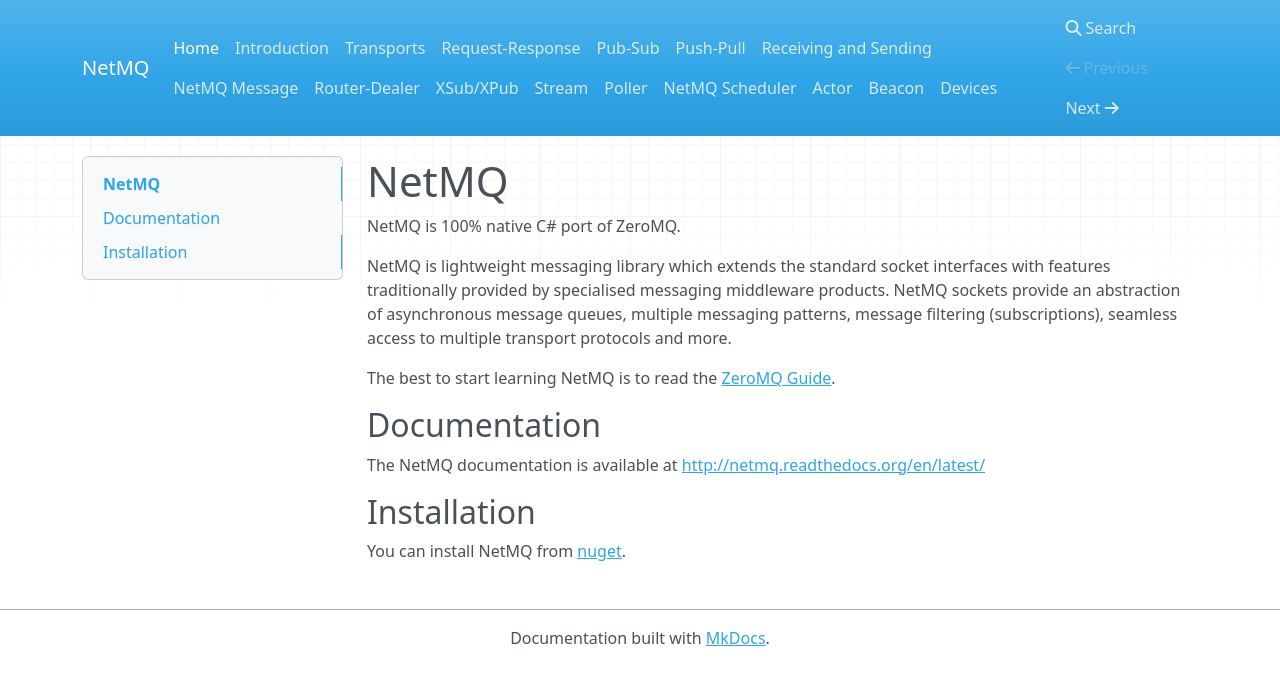
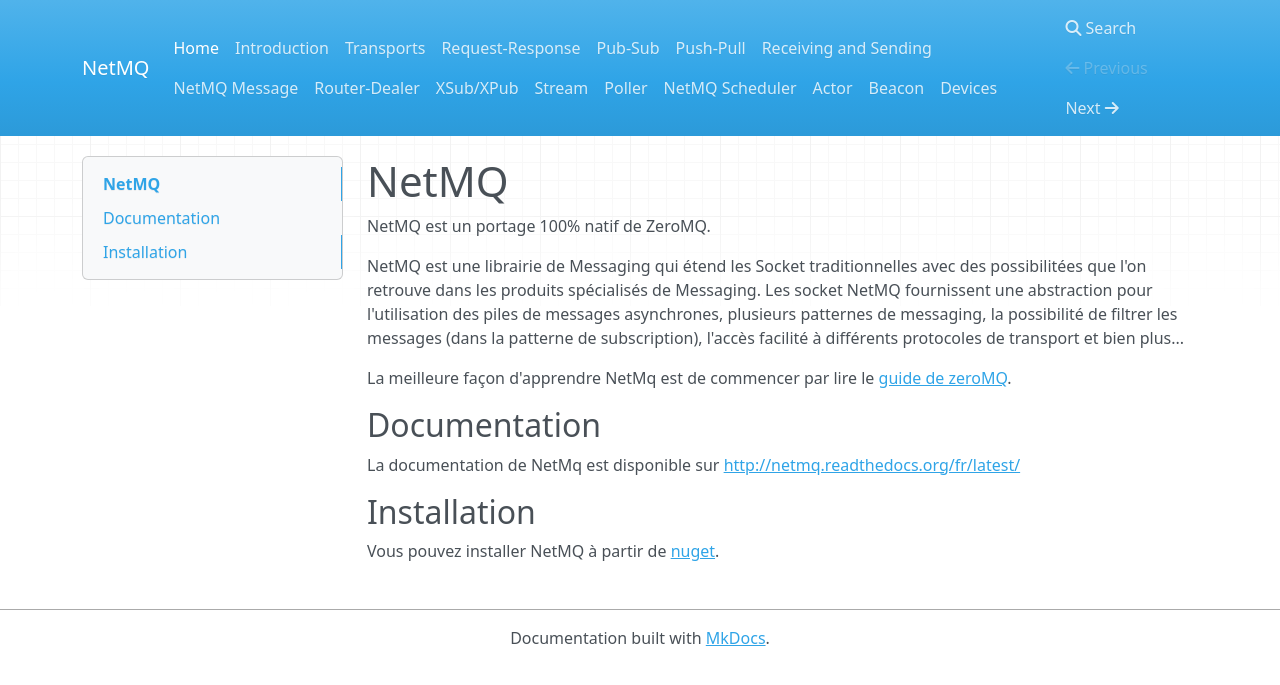
Before and after one commit to NetMQ/Docs-French, an MkDocs documentation site: the page built from docs/index.md, in a window 1280 px wide. Shown: the top 685 px of the page. Built offline with MkDocs 1.6.1, drawn with Linux system fonts in a browser that asks for light colours; nearby versions of some CDN libraries; old or Windows-style settings are respelled for this version of MkDocs.

Commit message:
Update index.md

```diff
--- a/docs/index.md
+++ b/docs/index.md
@@ -1,16 +1,16 @@
 NetMQ
 ===================
 
-NetMQ is 100% native C# port of ZeroMQ.
+NetMQ est un portage 100% natif de ZeroMQ.
 
-NetMQ is lightweight messaging library which extends the standard socket interfaces with features traditionally provided by specialised messaging middleware products. NetMQ sockets provide an abstraction of asynchronous message queues, multiple messaging patterns, message filtering (subscriptions), seamless access to multiple transport protocols and more.
+NetMQ est une librairie de Messaging qui étend les Socket traditionnelles avec des possibilitées que l'on retrouve dans les produits spécialisés de Messaging. Les socket NetMQ fournissent une abstraction pour l'utilisation des piles de messages asynchrones, plusieurs patternes de messaging, la possibilité de filtrer les messages (dans la patterne de subscription), l'accès facilité à différents protocoles de transport et bien plus...
 
-The best to start learning NetMQ is to read the [ZeroMQ Guide](http://zguide.zeromq.org/page:all).
+La meilleure façon d'apprendre NetMq est de commencer par lire le [guide de zeroMQ](http://zguide.zeromq.org/page:all).
 
 ## Documentation
 
-The NetMQ documentation is available at [http://netmq.readthedocs.org/en/latest/](http://netmq.readthedocs.org/en/latest/)
+La documentation de NetMq est disponible sur [http://netmq.readthedocs.org/fr/latest/](http://netmq.readthedocs.org/fr/latest/)
 
 ## Installation
 
-You can install NetMQ from [nuget](https://nuget.org/packages/NetMQ/).
+Vous pouvez installer NetMQ à partir de [nuget](https://nuget.org/packages/NetMQ/).
```
